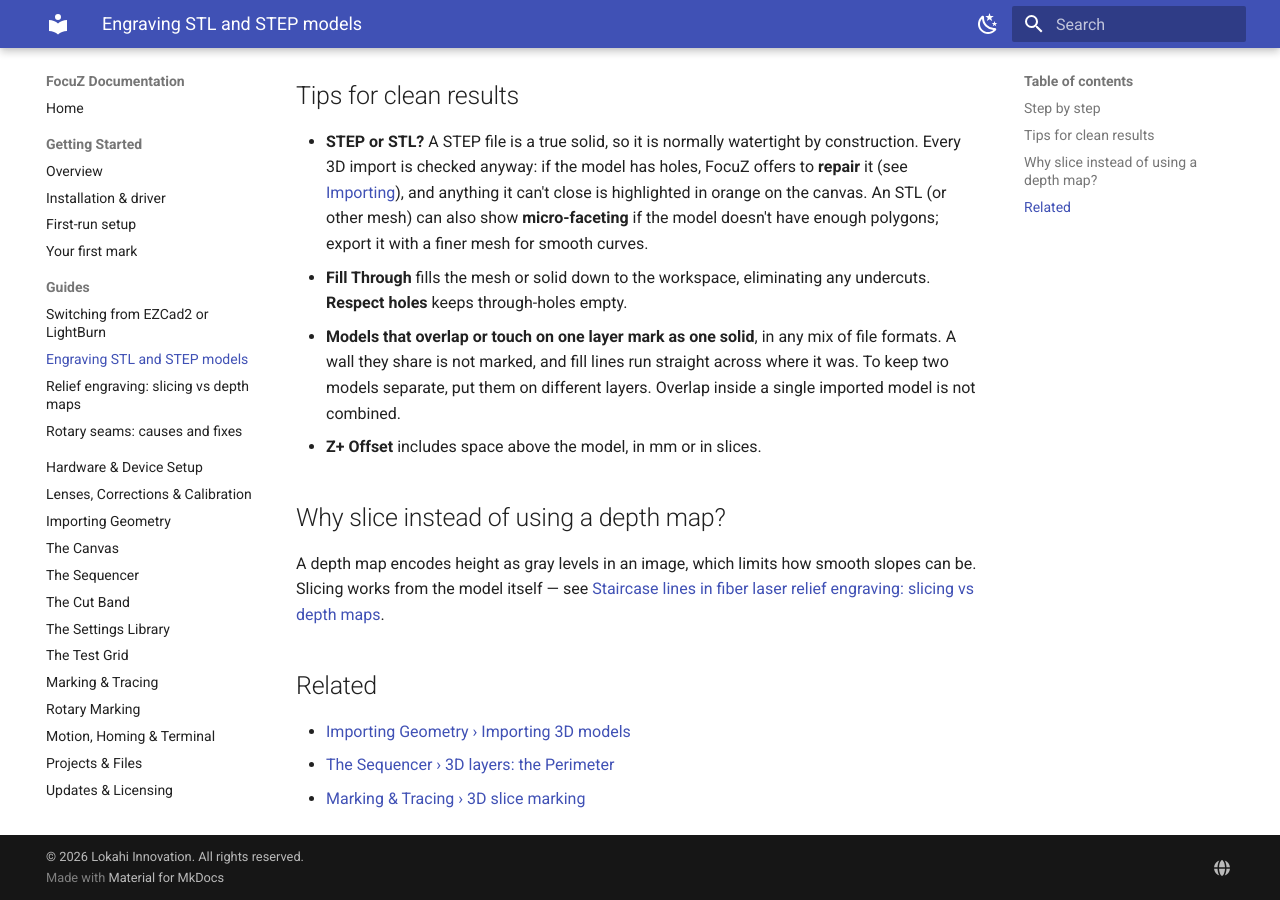
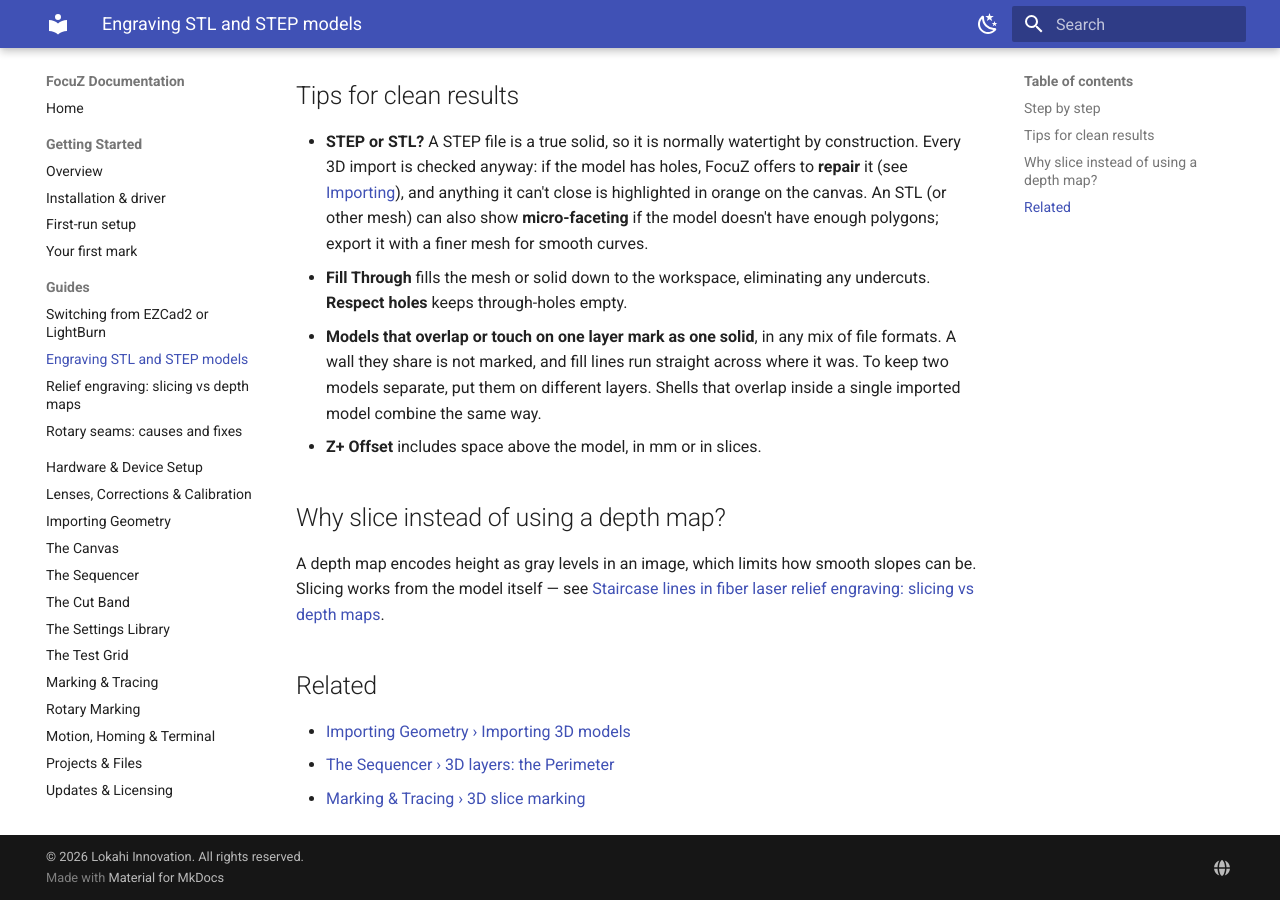
Before and after one commit to Lokahi-Shop/focuz-docs, an MkDocs documentation site: the page built from docs/guides/engraving-stl-step-models.md, in a window 1280 px wide and 900 px high, scrolled down 852 px. Built offline with MkDocs 1.6.1 and Material for MkDocs 9.7.7, drawn with Linux system fonts in a browser that asks for light colours.

Commit message:
Shells that overlap inside one model combine too
Co-Authored-By: Claude Fable 5.1 <noreply@anthropic.com>

```diff
--- a/docs/guides/engraving-stl-step-models.md
+++ b/docs/guides/engraving-stl-step-models.md
@@ -38,7 +38,7 @@ one after another, so the laser removes material in the shape of the model — n
   **Respect holes** keeps through-holes empty.
 - **Models that overlap or touch on one layer mark as one solid**, in any mix of file formats. A wall they
   share is not marked, and fill lines run straight across where it was. To keep two models separate, put
-  them on different layers. Overlap inside a single imported model is not combined.
+  them on different layers. Shells that overlap inside a single imported model combine the same way.
 - **Z+ Offset** includes space above the model, in mm or in slices.
 
 ## Why slice instead of using a depth map?
```
